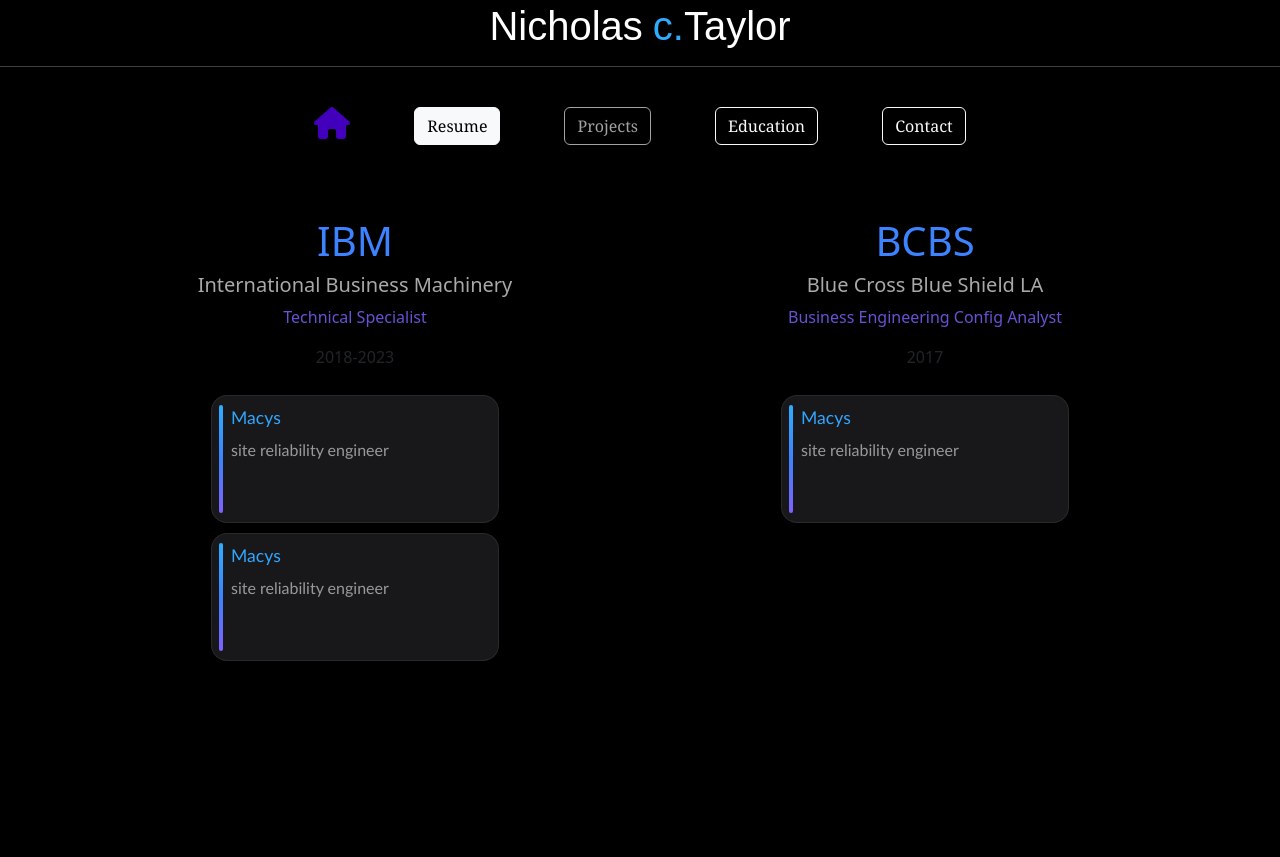
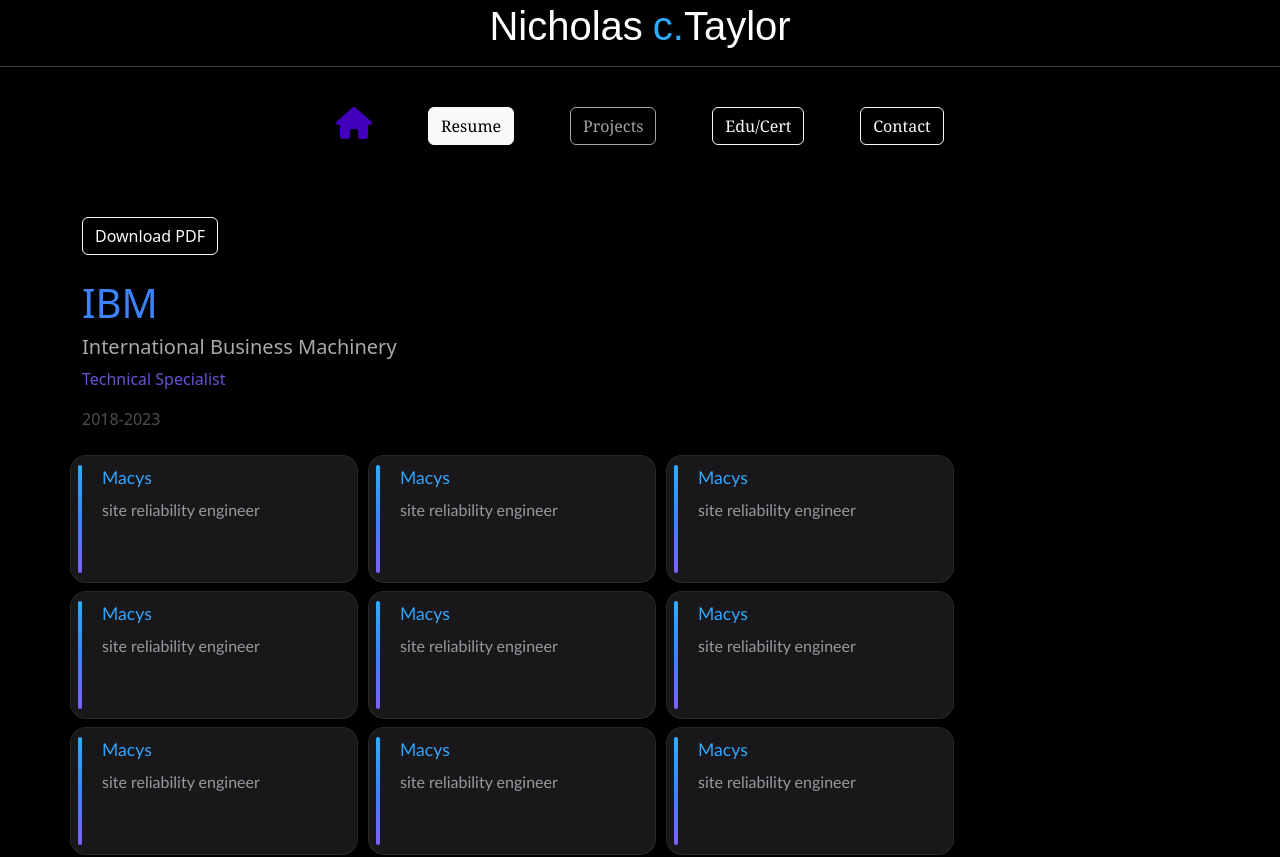
Before and after one commit to southnick225/personal-site, an Angular app: page /resume in a window 1280 px wide. Shown: the top 857 px of the page. Before the commit the page ends 800 px from the top, so only its background shows below. Built offline with nearby package versions, Linux system fonts and the light colour scheme.

Commit message:
updated edu/certs and resume component layouts

```diff
--- a/src/app/education/education.component.css
+++ b/src/app/education/education.component.css
@@ -0,0 +1,28 @@
+.eduCards{
+    display: flex;
+    justify-content: center;
+}
+
+.centered{
+    display: flex;
+    justify-content: center;
+}
+
+.bgCol{
+    color:white;
+    background-color: black;
+}
+
+
+.bgCol2{
+    color:white;
+    background-color: black;
+}
+
+.purp{
+    color: #7e61ff;
+}
+
+.dg{
+    color:darkgray;
+}
--- a/src/app/education/education.component.html
+++ b/src/app/education/education.component.html
@@ -1,5 +1,53 @@
+
+<h3 class="centered dg">Education</h3>
+<br>
+
+<div class="container centered">
+  <div class="row">
+    <div class="card mb-3 bgCol2" style="max-width: 540px; margin-left:10px" *ngFor="let school of schools">
+      <div class="row g-0">
+        <div class="col-md-4">
+          <img src="https://a.espncdn.com/combiner/i?img=/i/teamlogos/nfl/500/no.png" class="img-fluid rounded-start" alt="...">
+        </div>
+        <div class="col-md-8">
+          <div class="card-body">
+            <h5 class="card-title">{{school.title}}</h5>
+            <p class="card-text">{{school.desc}}</p>
+            <p class="card-text"><small class="text-body-secondary"><span class="purp">{{school.buttonText}}</span></small></p>
+          </div>
+        </div>
+      </div>
+    </div>
+  </div>
+</div>
+
+<br>
 <div class="container">
-    <div class="row">
-        <p>test</p>
+  <div class="row">
+    <hr class="dg">
+  </div>
+</div>
+<br>
+
+
+<h3 class="centered dg">Certifications</h3>
+<br>
+
+<div class="container centered">
+  <div class="row">
+    <div class="card mb-3 bgCol2" style="max-width: 540px; margin-left:10px" *ngFor="let cert of certs">
+      <div class="row g-0">
+        <div class="col-md-4">
+          <img src="https://a.espncdn.com/combiner/i?img=/i/teamlogos/nfl/500/no.png" class="img-fluid rounded-start" alt="...">
+        </div>
+        <div class="col-md-8">
+          <div class="card-body">
+            <h5 class="card-title">{{cert.title}}</h5>
+            <p class="card-text">{{cert.description}}</p>
+            <p class="card-text"><small class="text-body-secondary"><span class="purp">{{cert.expired}}</span></small></p>
+          </div>
+        </div>
+      </div>
     </div>
+  </div>
 </div>
--- a/src/app/education/education.component.ts
+++ b/src/app/education/education.component.ts
@@ -7,4 +7,14 @@ import { Component } from '@angular/core';
 })
 export class EducationComponent {
 
+  schools = [
+    {title: 'Woodlawn High School', desc: 'Graduate and stand out athlete of Woodlawn High BR.', buttonText: 'Class of 2011'},
+  {title: 'Southern University A&M', desc: 'Alumni of the late great HBCU with a bachelors in Computer Science.', buttonText: 'Class of 2017'}
+];
+
+certs = [
+  {title: 'AWS Developer – Associate', description: 'Showcases knowledge and understanding of core AWS services, uses, and basic AWS architecture best practices, and proficiency in developing, deploying, and debugging cloud-based applications by using AWS.', expired: "2019-2022"},
+{title: 'AWS Cloud Practioner', description: 'Validates foundational, high-level understanding of AWS Cloud, services, and terminology.', expired: "2019-2022"}
+]
+
 }
--- a/src/app/header/header/header.component.html
+++ b/src/app/header/header/header.component.html
@@ -1,7 +1,11 @@
-<div class="header-tabs-container">
-   <svg xmlns="http://www.w3.org/2000/svg" height="2em" [routerLink]="''" style="cursor:pointer" viewBox="0 0 576 512"><!--! Font Awesome Free 6.4.2 by @fontawesome - https://fontawesome.com License - https://fontawesome.com/license (Commercial License) Copyright 2023 Fonticons, Inc. --><style>svg{fill:#4200bd}</style><path d="M575.8 255.5c0 18-15 32.1-32 32.1h-32l.7 160.2c0 2.7-.2 5.4-.5 8.1V472c0 22.1-17.9 40-40 40H456c-1.1 0-2.2 0-3.3-.1c-1.4 .1-2.8 .1-4.2 .1H416 392c-22.1 0-40-17.9-40-40V448 384c0-17.7-14.3-32-32-32H256c-17.7 0-32 14.3-32 32v64 24c0 22.1-17.9 40-40 40H160 128.1c-1.5 0-3-.1-4.5-.2c-1.2 .1-2.4 .2-3.6 .2H104c-22.1 0-40-17.9-40-40V360c0-.9 0-1.9 .1-2.8V287.6H32c-18 0-32-14-32-32.1c0-9 3-17 10-24L266.4 8c7-7 15-8 22-8s15 2 21 7L564.8 231.5c8 7 12 15 11 24z"/></svg>
-   <button class="btn btn-outline-light tab padding" routerLinkActive="active" [routerLink]="['resume']">Resume</button>
-   <button class="btn btn-outline-light tab padding" [disabled]="true">Projects</button>
-   <button class="btn btn-outline-light tab padding" routerLinkActive="active" [routerLink]="['education']">Education</button>
-   <button class="btn btn-outline-light tab padding" routerLinkActive="active" [routerLink]="['contact']">Contact</button>
+<div class="container">
+   <div class="row">
+      <div class="header-tabs-container">
+         <svg xmlns="http://www.w3.org/2000/svg" height="2em" [routerLink]="''" style="cursor:pointer" viewBox="0 0 576 512"><!--! Font Awesome Free 6.4.2 by @fontawesome - https://fontawesome.com License - https://fontawesome.com/license (Commercial License) Copyright 2023 Fonticons, Inc. --><style>svg{fill:#4200bd}</style><path d="M575.8 255.5c0 18-15 32.1-32 32.1h-32l.7 160.2c0 2.7-.2 5.4-.5 8.1V472c0 22.1-17.9 40-40 40H456c-1.1 0-2.2 0-3.3-.1c-1.4 .1-2.8 .1-4.2 .1H416 392c-22.1 0-40-17.9-40-40V448 384c0-17.7-14.3-32-32-32H256c-17.7 0-32 14.3-32 32v64 24c0 22.1-17.9 40-40 40H160 128.1c-1.5 0-3-.1-4.5-.2c-1.2 .1-2.4 .2-3.6 .2H104c-22.1 0-40-17.9-40-40V360c0-.9 0-1.9 .1-2.8V287.6H32c-18 0-32-14-32-32.1c0-9 3-17 10-24L266.4 8c7-7 15-8 22-8s15 2 21 7L564.8 231.5c8 7 12 15 11 24z"/></svg>
+         <button class="btn btn-outline-light tab padding" routerLinkActive="active" [routerLink]="['resume']">Resume</button>
+         <button class="btn btn-outline-light tab padding" [disabled]="true">Projects</button>
+         <button class="btn btn-outline-light tab padding" routerLinkActive="active" [routerLink]="['education']">Edu/Cert</button>
+         <button class="btn btn-outline-light tab padding" routerLinkActive="active" [routerLink]="['contact']">Contact</button>
+      </div>
+   </div>
 </div>
--- a/src/app/profile/profile/profile.component.html
+++ b/src/app/profile/profile/profile.component.html
@@ -4,7 +4,7 @@
 <br>
 
 <h1>Front-End Developer/IT Specialist</h1>
-<h3>Work, Training, Skills & Experience</h3>
+<h3 style="color:#7e61ff">Work, Training, Skills & Experience</h3>
 <br>
 
 <div class="photo-con">
--- a/src/app/resume/resume.component.css
+++ b/src/app/resume/resume.component.css
@@ -15,7 +15,8 @@
   display: flex;
   flex-direction: column;
   cursor:pointer;
-  margin-top: 10px;
+  margin-top: 8px;
+  margin-right: 10px;
   isolation: isolate;
   position: relative;
   width: 18rem;
--- a/src/app/resume/resume.component.html
+++ b/src/app/resume/resume.component.html
@@ -1,11 +1,13 @@
+
 <div class="container">
+  <button class="btn btn-outline-light">Download PDF</button>
+  <br>
+  <br>
   <div class="row">
-    <div class="col-lg-6 col-sm-12">
-      <div class="centered">
     <h1 class="jobs">IBM</h1>
     <h5 class="jobdes">International Business Machinery</h5>
     <p class="jobdes2">Technical Specialist</p>
-        <p>2018-2023</p>
+    <p style="color:rgb(79, 79, 79)">2018-2023</p>
     <div class="notification" *ngFor="let project of projects_ibm">
       <div class="notiglow"></div>
       <div class="notiborderglow"></div>
@@ -13,13 +15,12 @@
       <div class="notibody">{{project.role}}</div>
     </div>
   </div>
-    </div>
-    <div class="col-lg-6 col-sm-12">
-      <div class="centered">
-        <h1 class="jobs">BCBS</h1>
+
+  <div class="row">
+    <h1 class="jobs" style="margin-top: 10px;">BCBS</h1>
     <h5 class="jobdes">Blue Cross Blue Shield LA</h5>
     <p class="jobdes2">Business Engineering Config Analyst</p>
-        <p>2017</p>
+    <p style="color:rgb(79, 79, 79)">2017</p>
     <div class="notification" *ngFor="let project of projects_bcbs">
       <div class="notiglow"></div>
       <div class="notiborderglow"></div>
@@ -28,5 +29,3 @@
     </div>
   </div>
 </div>
-  </div>
-</div>
--- a/src/app/resume/resume.component.ts
+++ b/src/app/resume/resume.component.ts
@@ -17,6 +17,41 @@ export class ResumeComponent {
       title: 'Macys',
       role: 'site reliability engineer',
       description: 'lorem empsum sdf dfdfvf vvfv fv fvdvdvdvdvfvfvfvfvffvfvfv'
+    },
+    {
+      title: 'Macys',
+      role: 'site reliability engineer',
+      description: 'lorem empsum sdf dfdfvf vvfv fv fvdvdvdvdvfvfvfvfvffvfvfv'
+    },
+    {
+      title: 'Macys',
+      role: 'site reliability engineer',
+      description: 'lorem empsum sdf dfdfvf vvfv fv fvdvdvdvdvfvfvfvfvffvfvfv'
+    },
+    {
+      title: 'Macys',
+      role: 'site reliability engineer',
+      description: 'lorem empsum sdf dfdfvf vvfv fv fvdvdvdvdvfvfvfvfvffvfvfv'
+    },
+    {
+      title: 'Macys',
+      role: 'site reliability engineer',
+      description: 'lorem empsum sdf dfdfvf vvfv fv fvdvdvdvdvfvfvfvfvffvfvfv'
+    },
+    {
+      title: 'Macys',
+      role: 'site reliability engineer',
+      description: 'lorem empsum sdf dfdfvf vvfv fv fvdvdvdvdvfvfvfvfvffvfvfv'
+    },
+    {
+      title: 'Macys',
+      role: 'site reliability engineer',
+      description: 'lorem empsum sdf dfdfvf vvfv fv fvdvdvdvdvfvfvfvfvffvfvfv'
+    },
+    {
+      title: 'Macys',
+      role: 'site reliability engineer',
+      description: 'lorem empsum sdf dfdfvf vvfv fv fvdvdvdvdvfvfvfvfvffvfvfv'
     }
   ];
 
@@ -26,6 +61,11 @@ export class ResumeComponent {
       role: 'site reliability engineer',
       description: 'lorem empsum sdf dfdfvf vvfv fv fvdvdvdvdvfvfvfvfvffvfvfv'
     },
+    {
+      title: 'Macys',
+      role: 'site reliability engineer',
+      description: 'lorem empsum sdf dfdfvf vvfv fv fvdvdvdvdvfvfvfvfvffvfvfv'
+    }
   ];
 
 }
```
Lines whose indentation alone changed are shown as unchanged.
